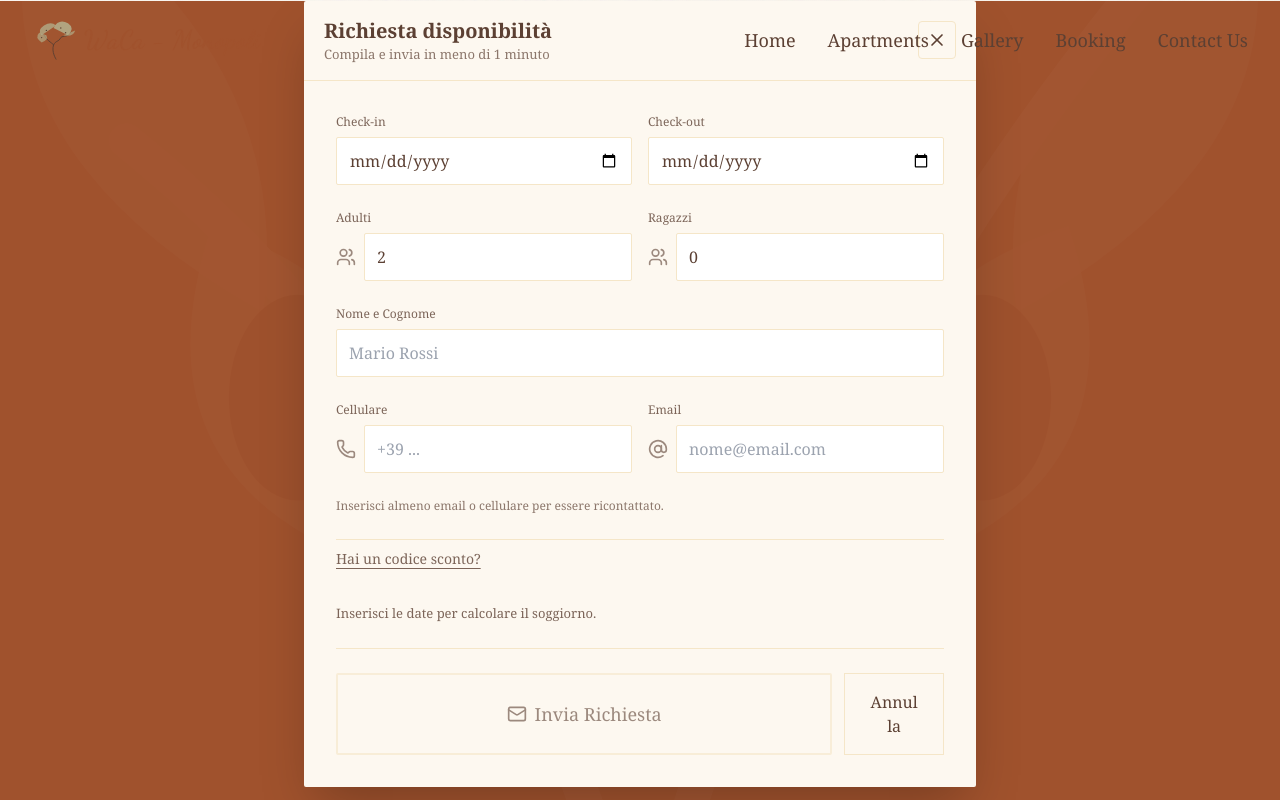
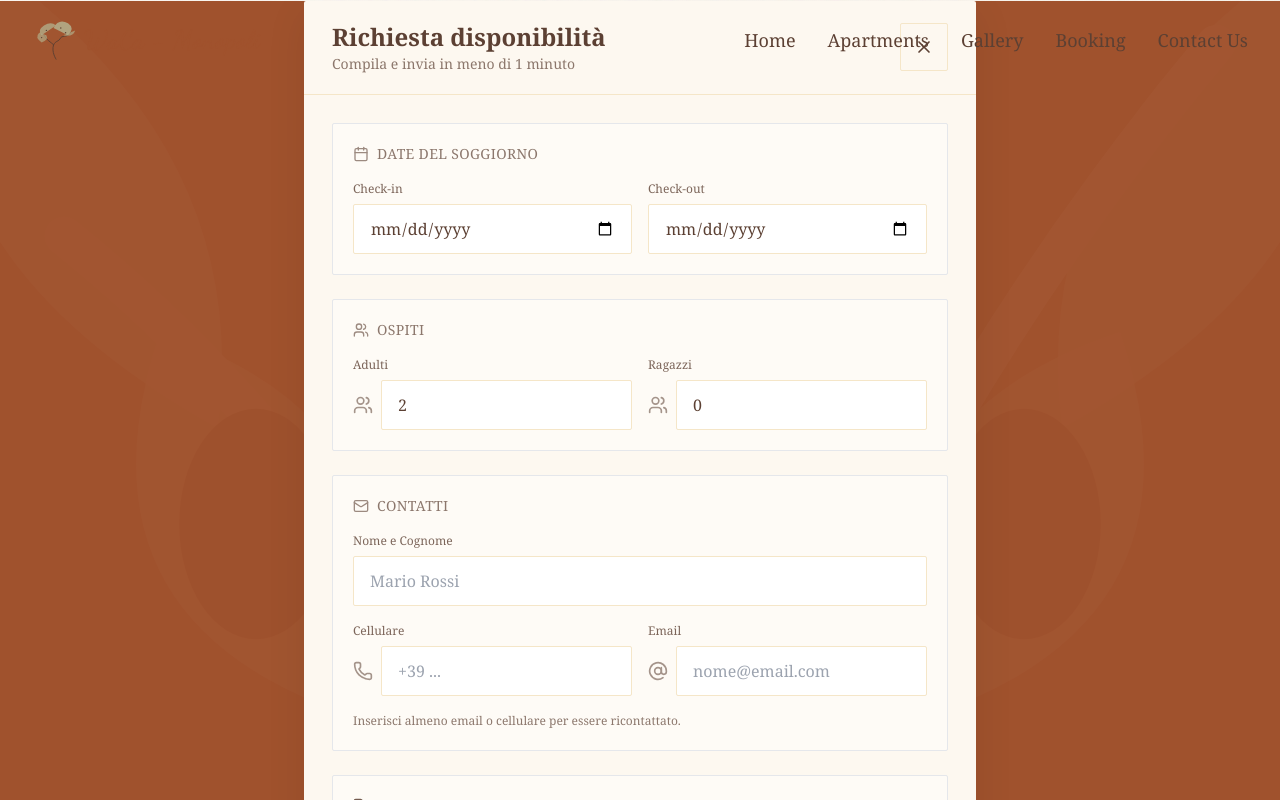
Before and after one commit to giannidigioia-droid/WaCa-Prod, a React (Vite) app: page / in a window 1280 px wide. Both pictures are taken after a click on the button "Check Availability". Shown: the part 7196-7996 px from the top of the page. Built offline with nearby package versions, Linux system fonts and the light colour scheme; a web font is replaced by a local one.

Commit message:
Update BookingCTA.tsx

```diff
--- a/src/components/BookingCTA.tsx
+++ b/src/components/BookingCTA.tsx
@@ -1,7 +1,16 @@
-import React, { useMemo, useState, useRef, useEffect } from 'react'
+import React, { useEffect, useMemo, useRef, useState } from 'react'
 import emailjs from '@emailjs/browser'
 import { OliveBranch } from './DecorativeElements'
-import { Calendar, Mail, Users, Phone, AtSign, X, Tag } from 'lucide-react'
+import {
+  Calendar,
+  Mail,
+  Users,
+  Phone,
+  AtSign,
+  X,
+  Tag,
+  ChevronDown,
+} from 'lucide-react'
 
 const EMAILJS_SERVICE_ID = 'service_udnxwt2'
 const EMAILJS_TEMPLATE_ID = 'template_72hewse'
@@ -48,20 +57,23 @@ export function BookingCTA() {
 
   const formRef = useRef<HTMLDivElement>(null)
 
-  // Scrolla dolcemente al form quando viene aperto
   useEffect(() => {
-    if (open && formRef.current) {
-      setTimeout(() => {
+    if (!open || !formRef.current) return
+    const timer = setTimeout(() => {
       formRef.current?.scrollIntoView({ behavior: 'smooth', block: 'start' })
-      }, 100)
-    }
+    }, 120)
+    return () => clearTimeout(timer)
   }, [open])
 
-  const isEmailValid = email.trim().length === 0 || /^[^\s@]+@[^\s@]+\.[^\s@]+$/.test(email.trim())
-  const isPhoneValid = phone.trim().length === 0 || phone.trim().length >= 6
+  const isEmailValid =
+    email.trim().length === 0 || /^[^\s@]+@[^\s@]+\.[^\s@]+$/.test(email.trim())
+
+  const isPhoneValid =
+    phone.trim().length === 0 || phone.trim().replace(/\s+/g, '').length >= 6
 
   const hasAtLeastOneContact =
-    (email.trim().length > 0 && isEmailValid) || (phone.trim().length > 0 && isPhoneValid)
+    (email.trim().length > 0 && isEmailValid) ||
+    (phone.trim().length > 0 && isPhoneValid)
 
   const dateError = useMemo(() => {
     if (!checkIn || !checkOut) return ''
@@ -112,7 +124,8 @@ export function BookingCTA() {
 
     if (!canSend) {
       setErrorMsg(
-        dateError || 'Compila nome, date, ospiti e almeno un contatto valido tra email e cellulare.'
+        dateError ||
+          'Compila nome, date, ospiti e almeno un contatto valido tra email e cellulare.'
       )
       return
     }
@@ -134,14 +147,19 @@ export function BookingCTA() {
         phone: phone.trim() || '-',
       }
 
-      await emailjs.send(EMAILJS_SERVICE_ID, EMAILJS_TEMPLATE_ID, templateParams, EMAILJS_PUBLIC_KEY)
+      await emailjs.send(
+        EMAILJS_SERVICE_ID,
+        EMAILJS_TEMPLATE_ID,
+        templateParams,
+        EMAILJS_PUBLIC_KEY
+      )
 
       gtag_report_conversion()
       setSentOk(true)
     } catch {
       setSentOk(false)
       setErrorMsg(
-        'Si è verificato un problema temporaneo nell’invio. Ti consigliamo di contattarci via WhatsApp nella sezione Contact Us.'
+        'Si è verificato un problema temporaneo nell’invio della richiesta. Ti consigliamo di contattarci via WhatsApp nella sezione Contact Us.'
       )
     } finally {
       setSending(false)
@@ -150,9 +168,12 @@ export function BookingCTA() {
 
   const labelCls = 'block text-[12px] font-serif mb-1.5 opacity-80 text-left'
   const inputCls =
-    'w-full min-h-[48px] border border-[var(--cream)] bg-white px-3 py-2 font-serif text-[16px] leading-tight rounded-sm text-[var(--brown)]'
+    'w-full min-h-[50px] border border-[var(--cream)] bg-white px-4 py-3 font-serif text-[16px] leading-tight rounded-sm text-[var(--brown)] placeholder:text-[var(--brown)]/45 focus:outline-none focus:ring-2 focus:ring-[var(--sienna)]/20'
   const iconWrap = 'flex items-center gap-2'
-  const iconCls = 'w-5 h-5 opacity-60 shrink-0'
+  const iconCls = 'w-5 h-5 opacity-55 shrink-0'
+  const sectionCard =
+    'bg-[var(--paper)] text-[var(--brown)] shadow-[0_12px_40px_rgba(0,0,0,0.08)] rounded-sm'
+  const softPanel = 'border border-[var(--cream)]/80 bg-white/40 rounded-sm'
 
   return (
     <section
@@ -175,8 +196,8 @@ export function BookingCTA() {
         {!open && (
           <>
             <p className="text-lg md:text-xl max-w-2xl mx-auto mb-10 leading-relaxed opacity-90">
-              Inserisci pochi dettagli essenziali: ti risponderemo con disponibilità e miglior tariffa
-              garantita.
+              Inserisci pochi dettagli essenziali: ti risponderemo con disponibilità e
+              miglior tariffa garantita.
             </p>
 
             <div className="flex justify-center">
@@ -186,9 +207,9 @@ export function BookingCTA() {
                   resetFeedback()
                   setOpen(true)
                 }}
-                className="min-h-[52px] border-2 border-[var(--paper)] text-[var(--paper)] px-10 py-5 rounded-sm font-serif text-xl flex items-center gap-3 hover:bg-[var(--paper)] hover:text-[var(--sienna)] transition-all"
+                className="group min-h-[56px] border-2 border-[var(--paper)] text-[var(--paper)] px-10 py-5 rounded-sm font-serif text-xl flex items-center gap-3 hover:bg-[var(--paper)] hover:text-[var(--sienna)] transition-all duration-200 active:scale-[0.99]"
               >
-                <Calendar className="w-6 h-6" />
+                <Calendar className="w-6 h-6 transition-transform duration-200 group-hover:translate-y-[-1px]" aria-hidden="true" />
                 <span>Check Availability</span>
               </button>
             </div>
@@ -199,35 +220,43 @@ export function BookingCTA() {
           </>
         )}
 
-        {/* INLINE FORM (Sostituisce il modal) */}
         {open && (
           <div
             ref={formRef}
-            className="mt-8 bg-[var(--paper)] text-[var(--brown)] shadow-2xl rounded-sm max-w-2xl mx-auto text-left"
+            className={`mt-8 max-w-2xl mx-auto text-left ${sectionCard}`}
           >
-            <div className="px-5 py-4 border-b border-[var(--cream)] flex items-center justify-between">
+            <div className="px-5 py-4 md:px-7 md:py-5 border-b border-[var(--cream)] flex items-center justify-between gap-4">
               <div>
-                <h3 className="font-serif text-xl font-semibold">Richiesta disponibilità</h3>
-                <p className="font-serif text-[13px] opacity-70">Compila e invia in meno di 1 minuto</p>
+                <h3 className="font-serif text-xl md:text-2xl font-semibold">
+                  Richiesta disponibilità
+                </h3>
+                <p className="font-serif text-[13px] md:text-[14px] opacity-70">
+                  Compila e invia in meno di 1 minuto
+                </p>
               </div>
+
               <button
                 type="button"
                 onClick={() => setOpen(false)}
-                className="p-2 border border-[var(--cream)] rounded hover:bg-[var(--cream)] transition-colors"
-                aria-label="Annulla"
+                className="group inline-flex items-center justify-center min-w-[48px] min-h-[48px] border border-[var(--cream)] rounded-sm hover:bg-[var(--cream)]/70 transition-all duration-200"
+                aria-label="Chiudi il form"
               >
-                <X className="w-5 h-5" />
+                <X className="w-5 h-5 transition-transform duration-200 group-hover:rotate-90" aria-hidden="true" />
               </button>
             </div>
 
-            <div className="p-5 md:p-8">
+            <div className="p-5 md:p-7">
               {(sentOk === true || sentOk === false || errorMsg) && (
                 <div
                   className={`mb-6 p-4 border font-serif text-[14px] leading-snug rounded-sm ${
-                    sentOk ? 'border-green-300 bg-green-50 text-green-900' : 'border-red-200 bg-red-50 text-red-900'
+                    sentOk
+                      ? 'border-green-300 bg-green-50 text-green-900'
+                      : 'border-red-200 bg-red-50 text-red-900'
                   }`}
                 >
-                  {sentOk === true && <div>✅ Richiesta inviata correttamente. Ti rispondiamo a breve.</div>}
+                  {sentOk === true && (
+                    <div>✅ Richiesta inviata correttamente. Ti rispondiamo a breve.</div>
+                  )}
                   {sentOk === false && <div>❌ {errorMsg}</div>}
                   {sentOk === null && errorMsg && <div>⚠️ {errorMsg}</div>}
                 </div>
@@ -235,7 +264,14 @@ export function BookingCTA() {
 
               {sentOk !== true && (
                 <div className="space-y-6">
-                  {/* DATE */}
+                  <div className={`p-4 md:p-5 ${softPanel}`}>
+                    <div className="flex items-center gap-2 mb-4">
+                      <Calendar className="w-4 h-4 opacity-60" aria-hidden="true" />
+                      <p className="font-serif text-sm uppercase tracking-wide opacity-70">
+                        Date del soggiorno
+                      </p>
+                    </div>
+
                     <div className="grid grid-cols-1 md:grid-cols-2 gap-4">
                       <div>
                         <label className={labelCls}>Check-in</label>
@@ -249,6 +285,7 @@ export function BookingCTA() {
                           className={inputCls}
                         />
                       </div>
+
                       <div>
                         <label className={labelCls}>Check-out</label>
                         <input
@@ -264,15 +301,25 @@ export function BookingCTA() {
                     </div>
 
                     {dateError && (
-                    <p className="text-[13px] font-serif text-red-700 -mt-4">{dateError}</p>
+                      <p className="text-[13px] font-serif text-red-700 mt-3">
+                        {dateError}
+                      </p>
                     )}
+                  </div>
 
-                  {/* OSPITI */}
+                  <div className={`p-4 md:p-5 ${softPanel}`}>
+                    <div className="flex items-center gap-2 mb-4">
+                      <Users className="w-4 h-4 opacity-60" aria-hidden="true" />
+                      <p className="font-serif text-sm uppercase tracking-wide opacity-70">
+                        Ospiti
+                      </p>
+                    </div>
+
                     <div className="grid grid-cols-2 gap-4">
                       <div>
                         <label className={labelCls}>Adulti</label>
                         <div className={iconWrap}>
-                        <Users className={iconCls} />
+                          <Users className={iconCls} aria-hidden="true" />
                           <input
                             type="number"
                             min={1}
@@ -285,10 +332,11 @@ export function BookingCTA() {
                           />
                         </div>
                       </div>
+
                       <div>
                         <label className={labelCls}>Ragazzi</label>
                         <div className={iconWrap}>
-                        <Users className={iconCls} />
+                          <Users className={iconCls} aria-hidden="true" />
                           <input
                             type="number"
                             min={0}
@@ -306,7 +354,7 @@ export function BookingCTA() {
                     </div>
 
                     {children > 0 && (
-                    <div>
+                      <div className="mt-4">
                         <label className={labelCls}>Età ragazzi</label>
                         <input
                           type="text"
@@ -320,8 +368,17 @@ export function BookingCTA() {
                         />
                       </div>
                     )}
+                  </div>
 
-                  {/* CONTATTI */}
+                  <div className={`p-4 md:p-5 ${softPanel}`}>
+                    <div className="flex items-center gap-2 mb-4">
+                      <Mail className="w-4 h-4 opacity-60" aria-hidden="true" />
+                      <p className="font-serif text-sm uppercase tracking-wide opacity-70">
+                        Contatti
+                      </p>
+                    </div>
+
+                    <div className="space-y-4">
                       <div>
                         <label className={labelCls}>Nome e Cognome</label>
                         <input
@@ -340,7 +397,7 @@ export function BookingCTA() {
                         <div>
                           <label className={labelCls}>Cellulare</label>
                           <div className={iconWrap}>
-                        <Phone className={iconCls} />
+                            <Phone className={iconCls} aria-hidden="true" />
                             <input
                               type="tel"
                               value={phone}
@@ -354,14 +411,16 @@ export function BookingCTA() {
                             />
                           </div>
                           {phone.trim().length > 0 && !isPhoneValid && (
-                        <p className="mt-1 text-[12px] text-red-700 font-serif">Numero non valido.</p>
+                            <p className="mt-1 text-[12px] text-red-700 font-serif">
+                              Numero non valido.
+                            </p>
                           )}
                         </div>
 
                         <div>
                           <label className={labelCls}>Email</label>
                           <div className={iconWrap}>
-                        <AtSign className={iconCls} />
+                            <AtSign className={iconCls} aria-hidden="true" />
                             <input
                               type="email"
                               value={email}
@@ -374,7 +433,9 @@ export function BookingCTA() {
                             />
                           </div>
                           {email.trim().length > 0 && !isEmailValid && (
-                        <p className="mt-1 text-[12px] text-red-700 font-serif">Email non valida.</p>
+                            <p className="mt-1 text-[12px] text-red-700 font-serif">
+                              Email non valida.
+                            </p>
                           )}
                         </div>
                       </div>
@@ -382,22 +443,31 @@ export function BookingCTA() {
                       <p className="text-[12px] font-serif opacity-70">
                         Inserisci almeno email o cellulare per essere ricontattato.
                       </p>
+                    </div>
+                  </div>
 
-                  {/* SCONTO E RIASSUNTO */}
-                  <div className="pt-2 border-t border-[var(--cream)]">
-                    {!showDiscount ? (
+                  <div className={`p-4 md:p-5 ${softPanel}`}>
                     <button
                       type="button"
-                        onClick={() => setShowDiscount(true)}
-                        className="text-sm font-serif underline underline-offset-4 opacity-80 hover:opacity-100"
+                      onClick={() => setShowDiscount((v) => !v)}
+                      className="group inline-flex items-center gap-2 text-sm font-serif underline underline-offset-4 opacity-85 hover:opacity-100"
+                      aria-expanded={showDiscount}
                     >
-                        Hai un codice sconto?
+                      <Tag className="w-4 h-4" aria-hidden="true" />
+                      <span>Hai un codice sconto?</span>
+                      <ChevronDown
+                        className={`w-4 h-4 transition-transform duration-200 ${
+                          showDiscount ? 'rotate-180' : ''
+                        }`}
+                        aria-hidden="true"
+                      />
                     </button>
-                    ) : (
-                      <div className="mt-2">
+
+                    {showDiscount && (
+                      <div className="mt-4">
                         <label className={labelCls}>Codice sconto</label>
                         <div className={iconWrap}>
-                          <Tag className={iconCls} />
+                          <Tag className={iconCls} aria-hidden="true" />
                           <input
                             type="text"
                             value={discountCode}
@@ -413,49 +483,94 @@ export function BookingCTA() {
                     )}
                   </div>
 
-                  <div className="text-[13px] font-serif opacity-80 pt-2">
+                  <div className="flex items-center justify-between gap-4 px-1">
+                    <div className="text-[13px] md:text-[14px] font-serif opacity-80">
                       {nights > 0 ? (
-                      <span>Soggiorno: <strong>{nights}</strong> notti</span>
+                        <span>
+                          Soggiorno: <strong>{nights}</strong> notti
+                        </span>
                       ) : (
                         <span>Inserisci le date per calcolare il soggiorno.</span>
                       )}
                     </div>
+                  </div>
 
-                  {/* PULSANTI AZIONE (Ora fanno parte del flusso normale della pagina) */}
-                  <div className="mt-8 pt-6 border-t border-[var(--cream)] flex flex-col sm:flex-row gap-3">
+                  <div className="mt-2 pt-6 border-t border-[var(--cream)]">
+                    <div className="flex flex-col sm:flex-row gap-3 sm:justify-end">
+                      <button
+                        type="button"
+                        onClick={() => setOpen(false)}
+                        className="
+                          group inline-flex items-center justify-center gap-2
+                          min-h-[54px] w-full sm:w-auto
+                          px-6 py-3
+                          rounded-sm border border-[var(--cream)]
+                          bg-transparent text-[var(--brown)]
+                          font-serif text-[16px]
+                          transition-all duration-200
+                          hover:bg-[var(--cream)] hover:shadow-sm
+                          active:scale-[0.99]
+                        "
+                        aria-label="Chiudi il form"
+                      >
+                        <X
+                          className="w-4 h-4 transition-transform duration-200 group-hover:rotate-90"
+                          aria-hidden="true"
+                        />
+                        <span>Chiudi form</span>
+                      </button>
+
                       <button
                         type="button"
                         onClick={sendEmail}
                         disabled={!canSend || !!dateError}
-                      className={`w-full py-4 rounded-sm font-serif text-lg border-2 transition-all flex items-center justify-center gap-2 ${
+                        className={`group inline-flex items-center justify-center gap-3
+                          min-h-[54px] w-full sm:w-auto
+                          px-7 py-3
+                          rounded-sm border-2
+                          font-serif text-[17px]
+                          transition-all duration-200 shadow-sm
+                          ${
                             !canSend || !!dateError
                               ? 'bg-transparent text-[var(--brown)] border-[var(--cream)] opacity-60 cursor-not-allowed'
-                          : 'bg-[var(--sienna)] text-[var(--paper)] border-[var(--sienna)] hover:opacity-90'
+                              : 'bg-[var(--sienna)] text-[var(--paper)] border-[var(--sienna)] hover:opacity-95 hover:shadow-md active:scale-[0.99]'
                           }`}
+                        aria-label="Invia la richiesta di disponibilità"
                       >
-                      <Mail className="w-5 h-5" />
-                      <span>{sending ? 'Invio in corso...' : 'Invia Richiesta'}</span>
+                        <Mail
+                          className="w-5 h-5 transition-transform duration-200 group-hover:translate-x-[1px]"
+                          aria-hidden="true"
+                        />
+                        <span>{sending ? 'Invio in corso...' : 'Invia richiesta'}</span>
                       </button>
-
-                    <button
-                      type="button"
-                      onClick={() => setOpen(false)}
-                      className="w-full sm:w-auto px-6 py-4 border border-[var(--cream)] font-serif text-base hover:bg-[var(--cream)] transition-colors"
-                    >
-                      Annulla
-                    </button>
+                    </div>
                   </div>
                 </div>
               )}
 
               {sentOk === true && (
-                <div className="mt-6 flex justify-center">
+                <div className="mt-8 pt-6 border-t border-[var(--cream)] flex justify-center">
                   <button
                     type="button"
                     onClick={resetForm}
-                    className="px-8 py-4 bg-[var(--sienna)] text-[var(--paper)] rounded-sm font-serif text-lg hover:opacity-90 transition-opacity"
+                    className="
+                      group inline-flex items-center justify-center gap-3
+                      min-h-[56px]
+                      px-8 py-3
+                      rounded-sm border-2 border-[var(--sienna)]
+                      bg-[var(--sienna)] text-[var(--paper)]
+                      font-serif text-[17px]
+                      shadow-sm transition-all duration-200
+                      hover:opacity-95 hover:shadow-md
+                      active:scale-[0.99]
+                    "
+                    aria-label="Chiudi il form e torna al sito"
                   >
-                    Chiudi e Torna al Sito
+                    <X
+                      className="w-4 h-4 transition-transform duration-200 group-hover:rotate-90"
+                      aria-hidden="true"
+                    />
+                    <span>Chiudi e torna al sito</span>
                   </button>
                 </div>
               )}
```
Lines whose indentation alone changed are shown as unchanged.
